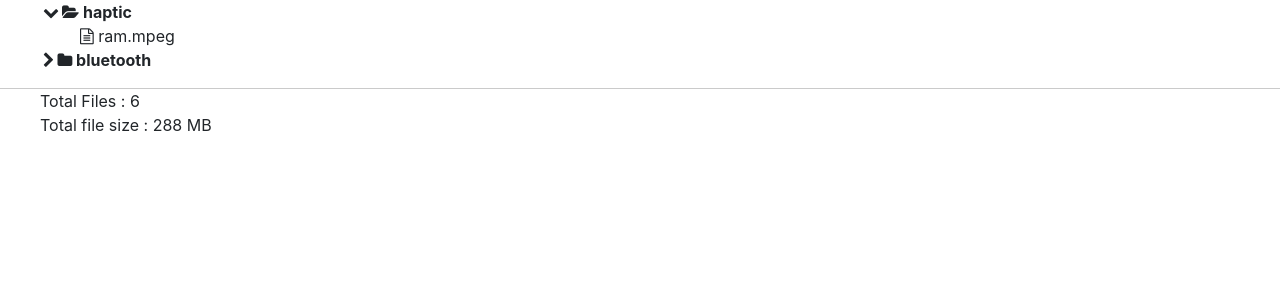
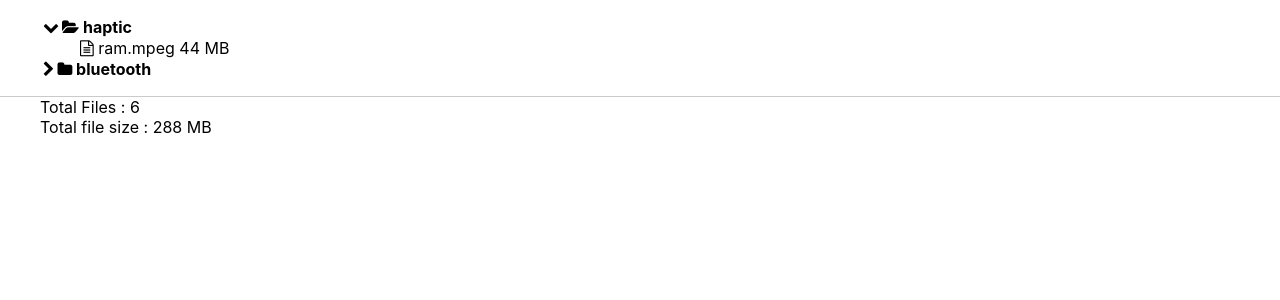
Before and after one commit to achyuth-jagadeesh/folder-explorer, a React (Create React App) app: page / in a window 1280 px wide. Both pictures are taken after a click on the icon 48 px from the left and 12 px from the top of the page. Shown: the top 300 px of the page. Built offline with nearby package versions, Linux system fonts and the light colour scheme.

Commit message:
Added code to display the file size next to every file name.

```diff
--- a/src/App.js
+++ b/src/App.js
@@ -1,6 +1,5 @@
 import React from 'react';
 import './App.css';
-import 'bootstrap/dist/css/bootstrap.css';
 import ExplorerComponent from "./views/ExplorerView";
 function App() {
   return (
--- a/src/views/FolderView.js
+++ b/src/views/FolderView.js
@@ -64,7 +64,7 @@ class FolderView extends React.Component {
             </div>
           ) : (
             <span>
-              <i class="fa fa-file-text-o"></i> {this.props.children[i].name}
+              <i className="fa fa-file-text-o"></i> {this.props.children[i].name} {"   "+ Math.round(this.props.children[i].size / 1024)} MB
             </span>
           )}
         </li>
```
